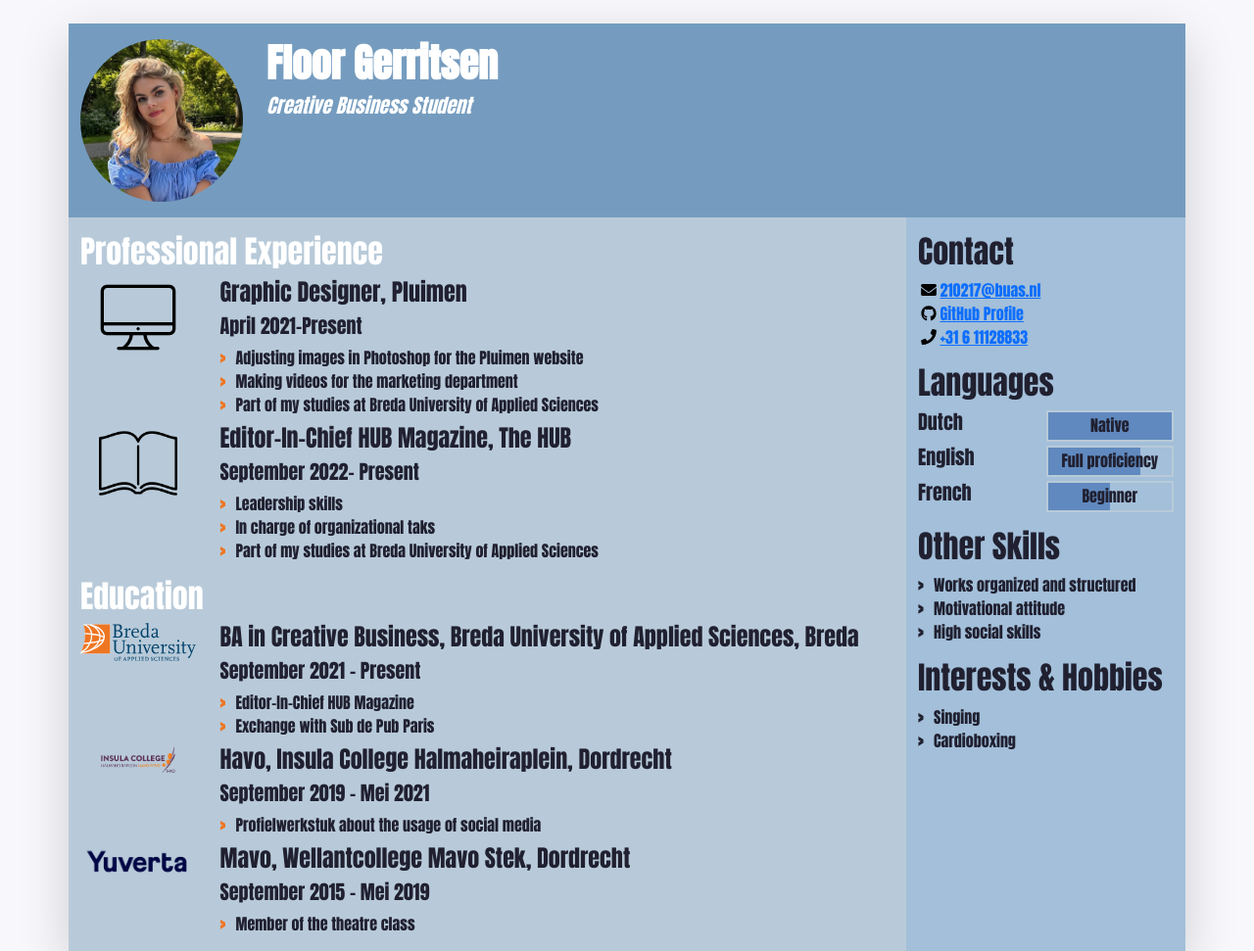
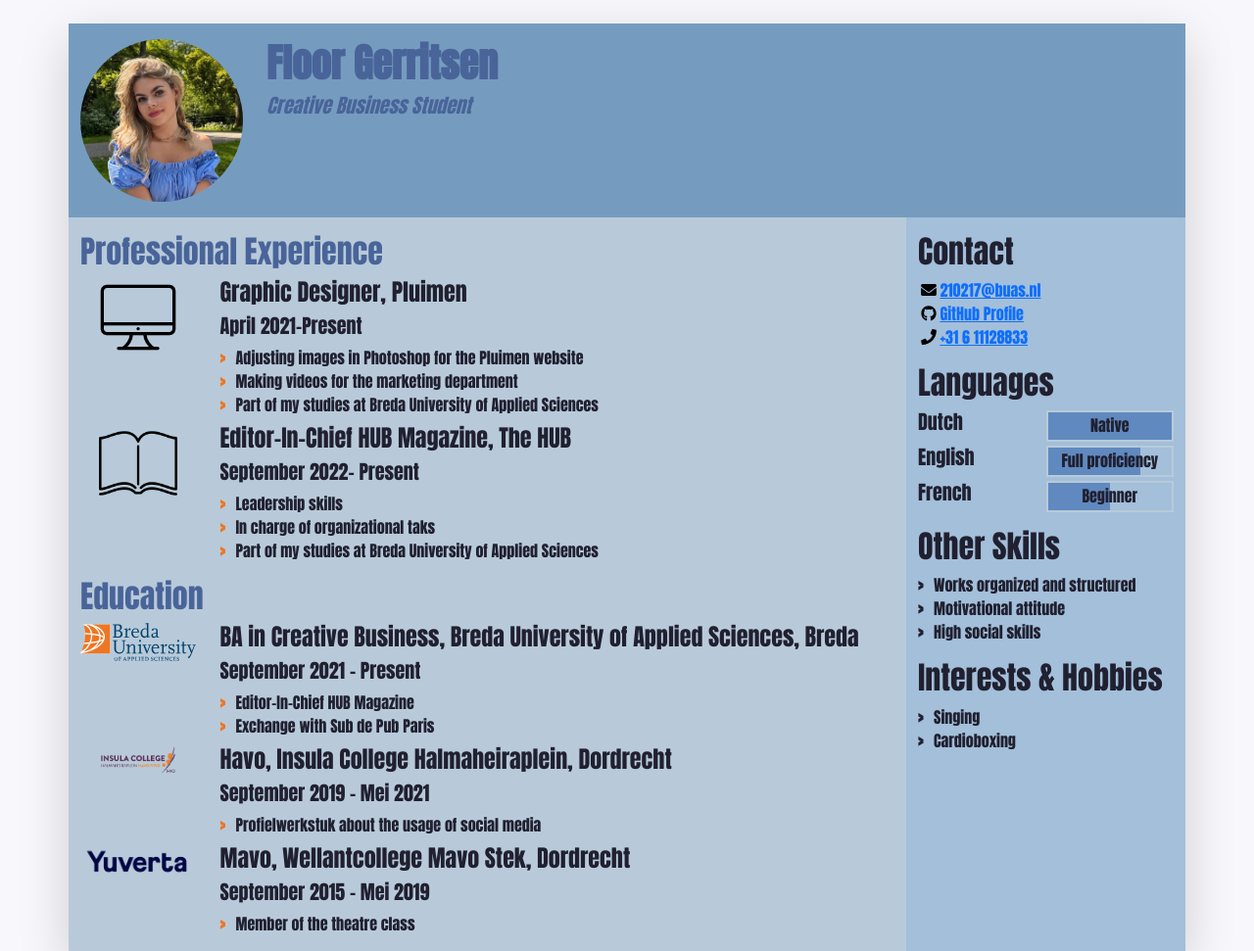
Before and after one commit to floorgerritsen/prj4cv-210217, a plain HTML site: page index.html in a window 1280 px wide. Shown: the top 971 px of the page at 98% size. Drawn offline with nearby package versions, Linux system fonts and the light colour scheme.

Commit message:
update color

```diff
--- a/css/styles.css
+++ b/css/styles.css
@@ -13,7 +13,7 @@ body {
 }
 
 .text-color {
-	color: #ffffff;
+	color: #496499;
 }
 
 /* Styles for custom classes in the document. (There are more, try to find them out!) */
```
